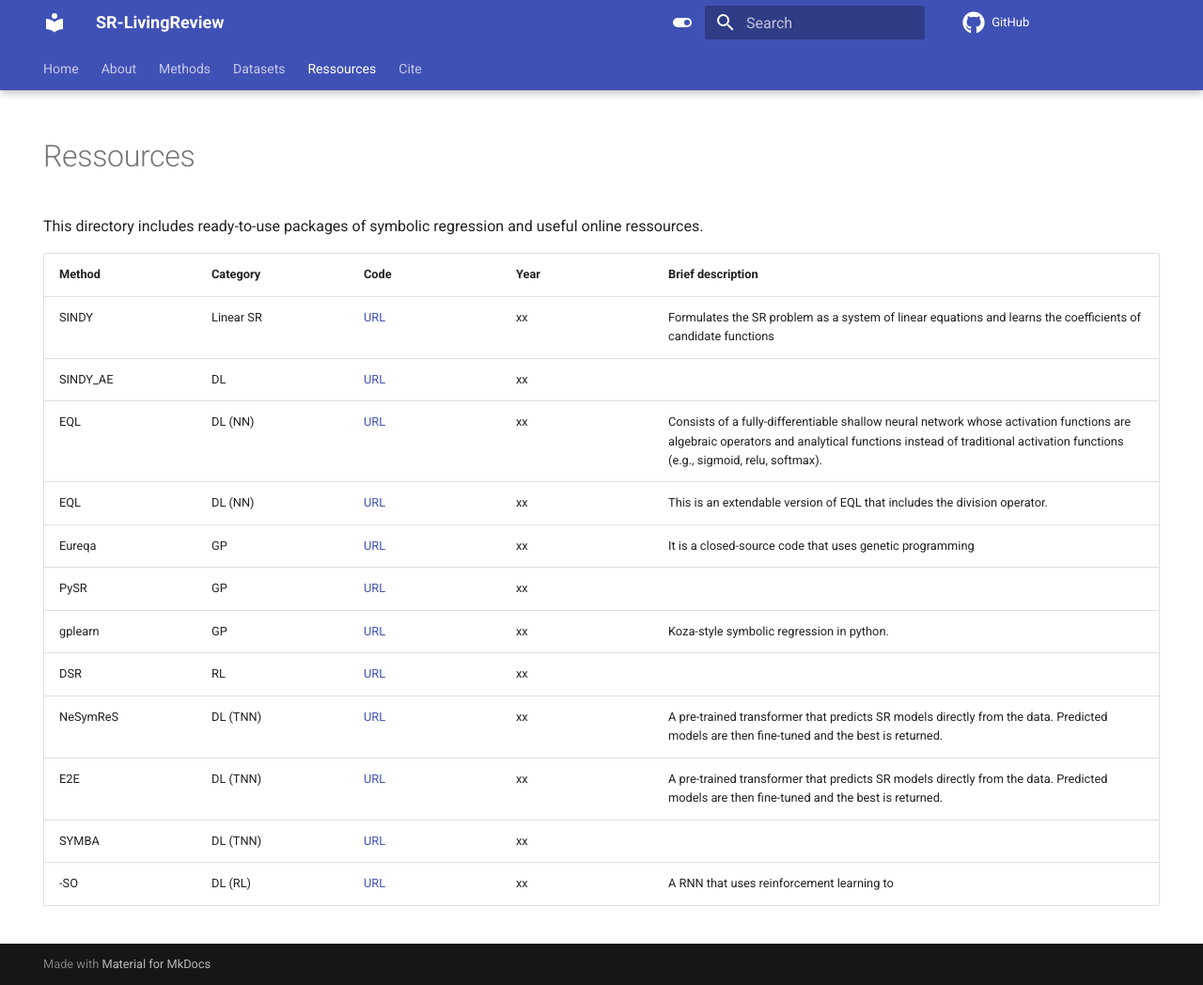
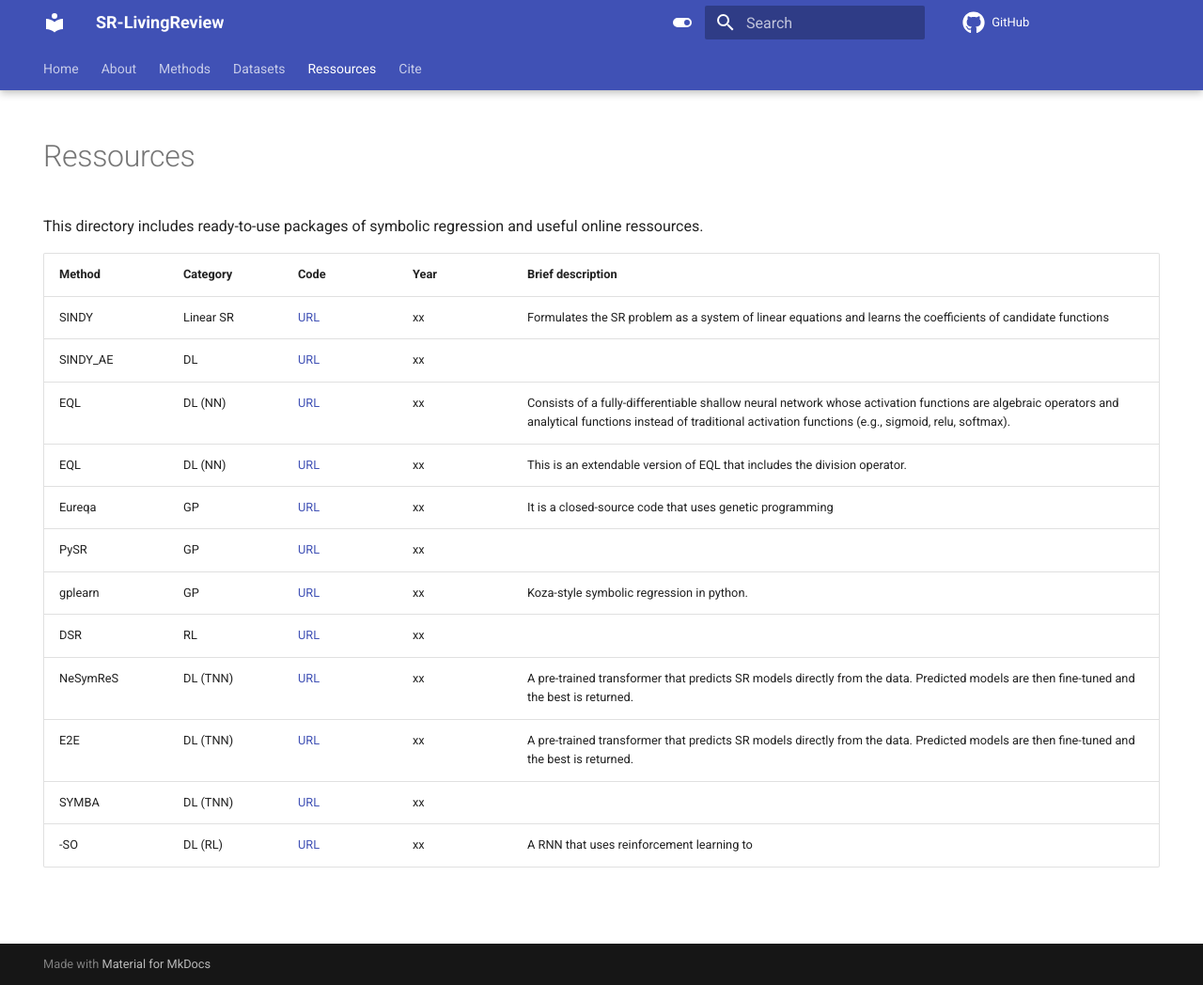
Before and after one commit to nmakke/SR-LivingReview, an MkDocs documentation site: the page built from docs/ressources.md, in a window 1280 px wide and 1048 px high. Shown: the whole window at 94% size. Built offline with MkDocs 1.6.1 and Material for MkDocs 9.7.7, drawn with Linux system fonts in a browser that asks for light colours; formulas are drawn with MathJax 3; comment, search, counter and statistics services are not loaded.

Commit message:
Update ressources.md

```diff
--- a/docs/ressources.md
+++ b/docs/ressources.md
@@ -6,7 +6,7 @@ hide:
 
 This directory includes ready-to-use packages of symbolic regression and useful online ressources.
 
-| <div style="width:130px">Method</div> | <div style="width:130px">Category</div> | <div style="width:130px">Code</div> | <div style="width:130px">Year</div> |<div style="width:300px">Brief description</div> |
+| <div style="width:100px">Method</div> | <div style="width:90px">Category</div> | <div style="width:90px">Code</div> | <div style="width:90px">Year</div> |<div style="width:300px">Brief description</div> |
 | ---- | ------- | --- | --- | --- |
 | SINDY | Linear SR | [URL]() | xx | Formulates the SR problem as a system of linear equations and learns the coefficients of candidate functions |
 | SINDY_AE | DL | [URL]() | xx | |
```
